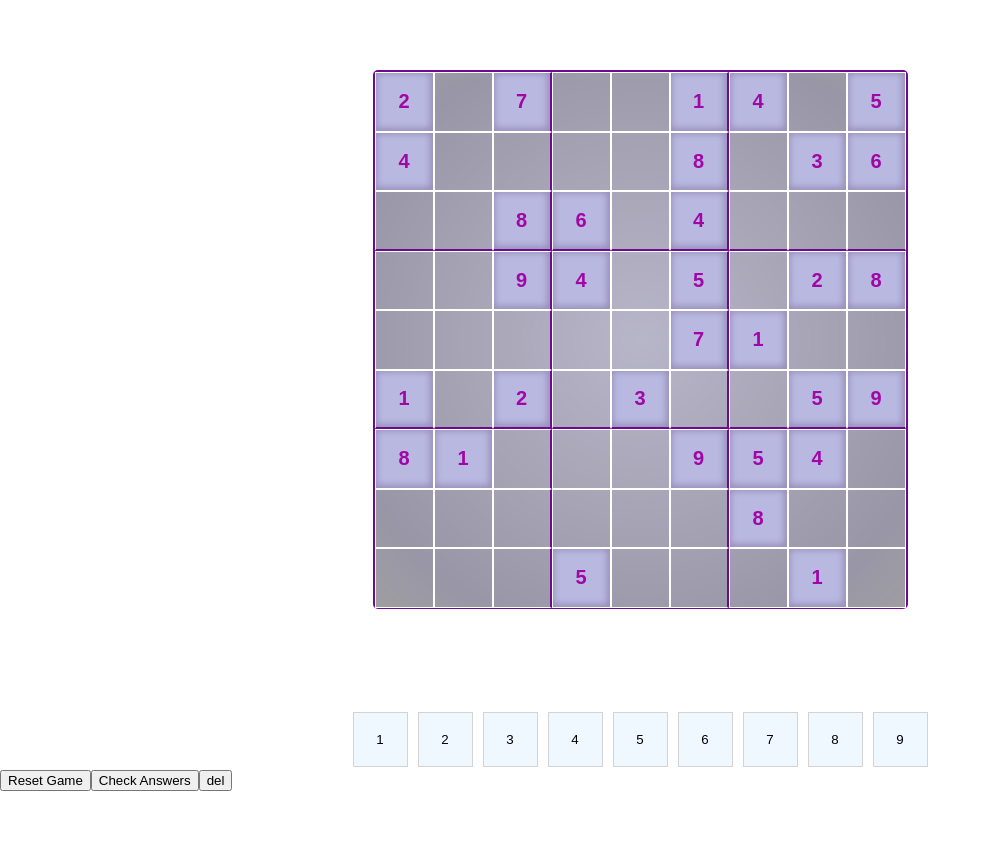
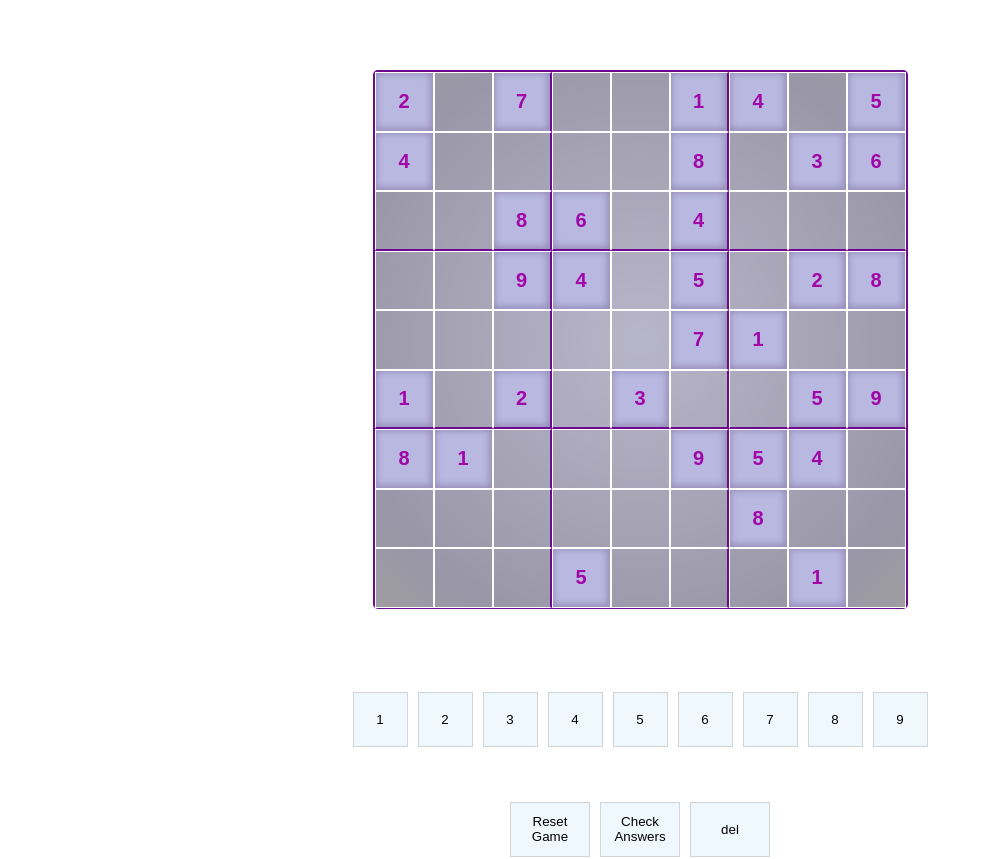
Before and after one commit to SaraDonaldson/portfolio-sudoku, a React (Create React App) app: page / in a window 1280 px wide. Shown: the whole page, without its empty margins (0-991 px from the left). Before the commit the page ends 800 px from the top, so only its background shows below. Built offline with nearby package versions, Linux system fonts and the light colour scheme.

Commit message:
style function buttons

```diff
--- a/src/StyleSheets/standardsudoku.css
+++ b/src/StyleSheets/standardsudoku.css
@@ -20,7 +20,7 @@ p{
     grid-template-columns: 1fr 1fr 1fr 1fr 1fr 1fr 1fr 1fr 1fr;
     column-gap: 10px;
     margin: 0 auto;
-    margin-top: 100px;
+    margin-top: 80px;
     display: flex;
     justify-content: center;
     align-items: center;
@@ -39,9 +39,38 @@ p{
 .input-buttons button:hover {
     background-color: rgb(198, 198, 255);
 }
+/* ------------------------------------------------------------------------------ */
+/* --------fn buttons---------- */
+
+.checking-buttons{
+    background-color: gray;
+    display: grid;
+    height: 60px;
+    grid-template-columns: 1fr 1fr 1fr;
+    column-gap: 10px;
+    margin: 0 auto;
+    margin-top: 50px;
+    display: flex;
+    justify-content: center;
+    align-items: center;
+    background-color: transparent;
+    color: white;
+
+}
+
+.checking-buttons button {
+    background-color: aliceblue;
+    transition: 0.4s;
+    border: 1px solid lightgray;
+    height: 55px;
+    width: 80px;
+}
+.checking-buttons button:hover {
+    background-color: rgb(198, 198, 255);
+}
 
 /* -------------------------------------------------------------------------------------- */
-/* -------- Grid Styling ---------- */
+/* --------Sudoku Grid---------- */
 
 
 .standard-sudoku-grid-container {
```
